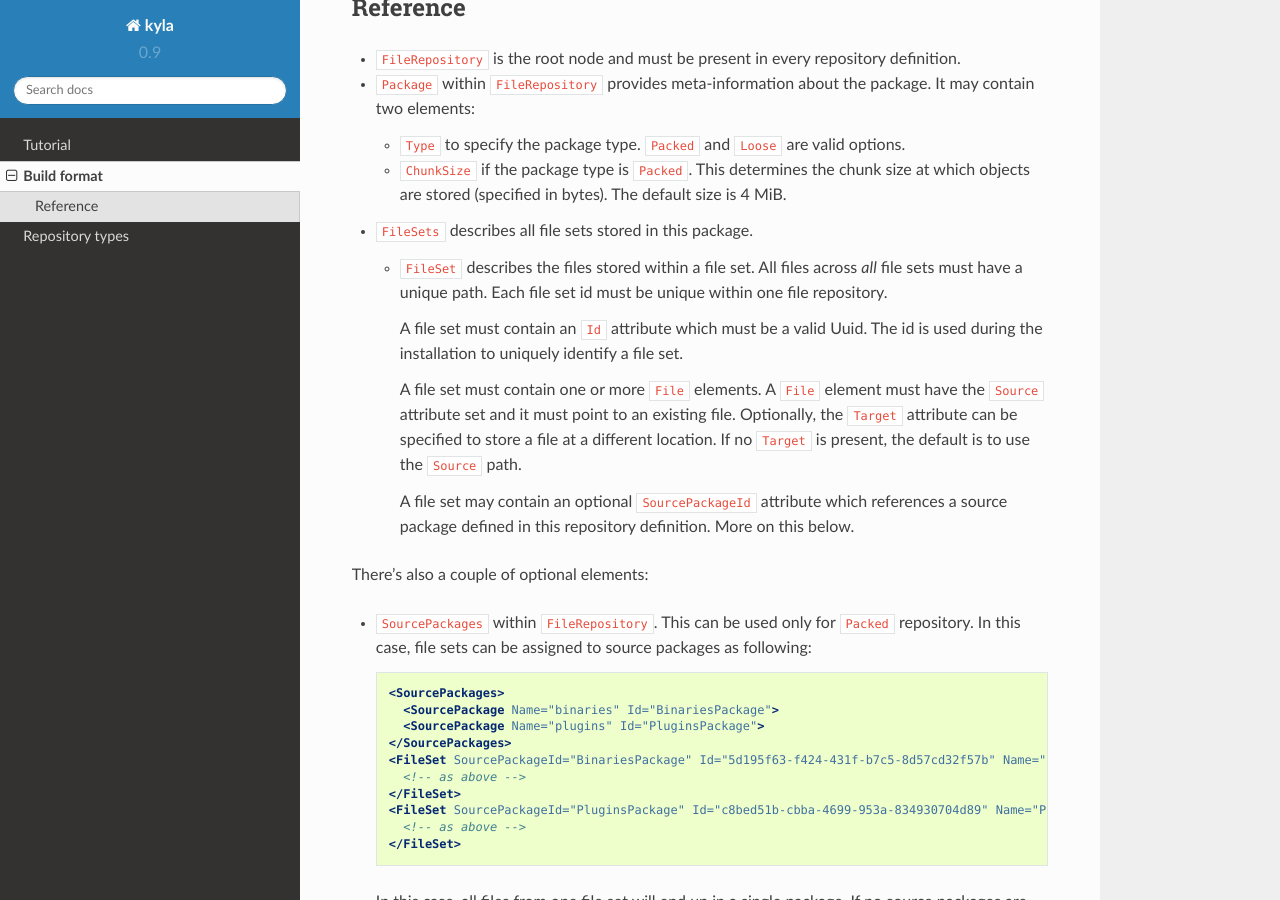
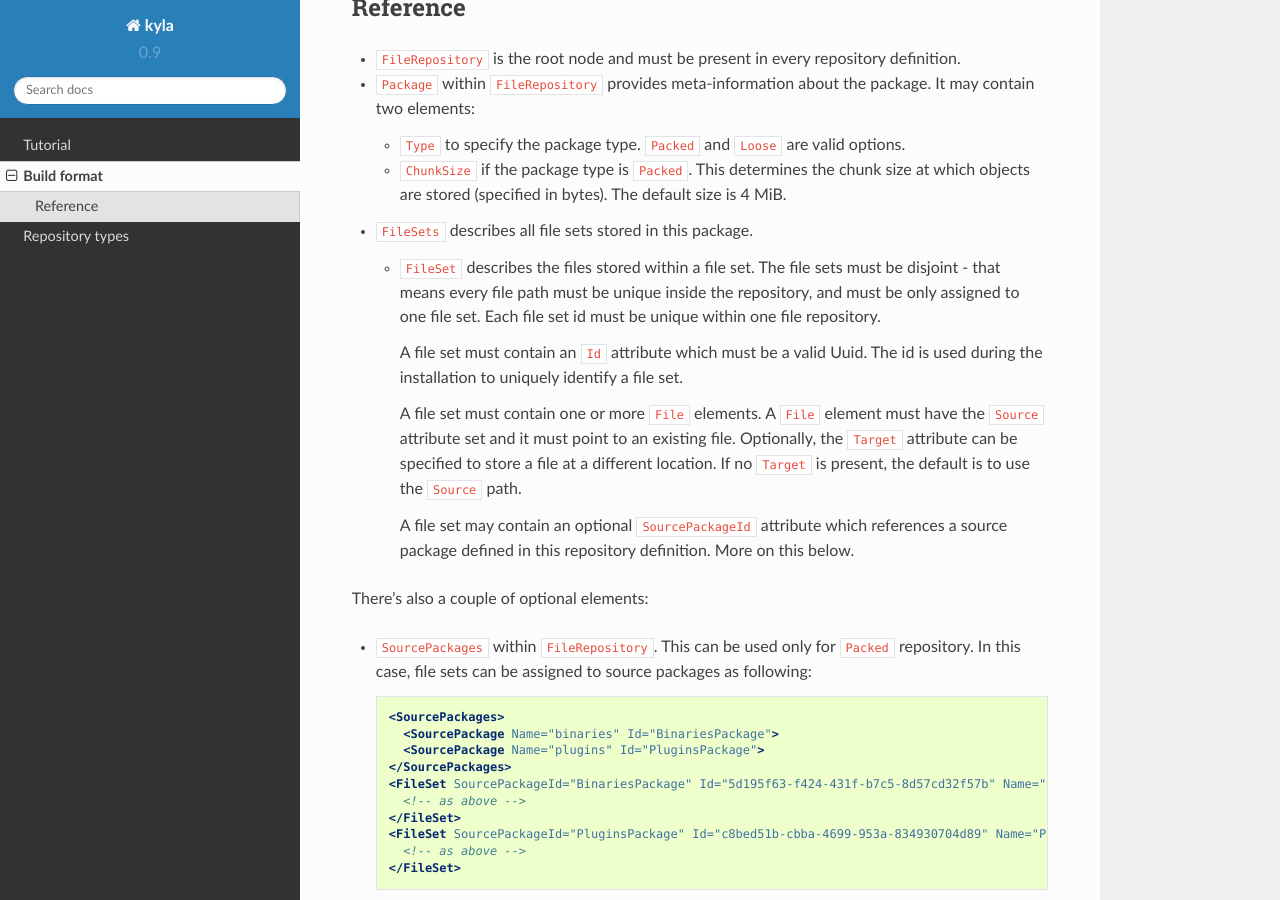
Before and after one commit to Anteru/kyla, a Sphinx documentation site: the page built from doc/source/repository-definition.rst, in a window 1280 px wide and 900 px high, scrolled down 544 px. Built offline with Sphinx 7.4.7 and the Read the Docs theme 2.0.0, drawn with Linux system fonts in a browser that asks for light colours.

Commit message:
Improve the wording regarding file sets and file paths (KYLA-3).

```diff
--- a/doc/source/repository-definition.rst
+++ b/doc/source/repository-definition.rst
@@ -32,7 +32,7 @@ Reference
 
 * ``FileSets`` describes all file sets stored in this package.
 
-  * ``FileSet`` describes the files stored within a file set. All files across *all* file sets must have a unique path. Each file set id must be unique within one file repository.
+  * ``FileSet`` describes the files stored within a file set. The file sets must be disjoint - that means every file path must be unique inside the repository, and must be only assigned to one file set. Each file set id must be unique within one file repository.
 
     A file set must contain an ``Id`` attribute which must be a valid Uuid. The id is used during the installation to uniquely identify a file set.
 
```
